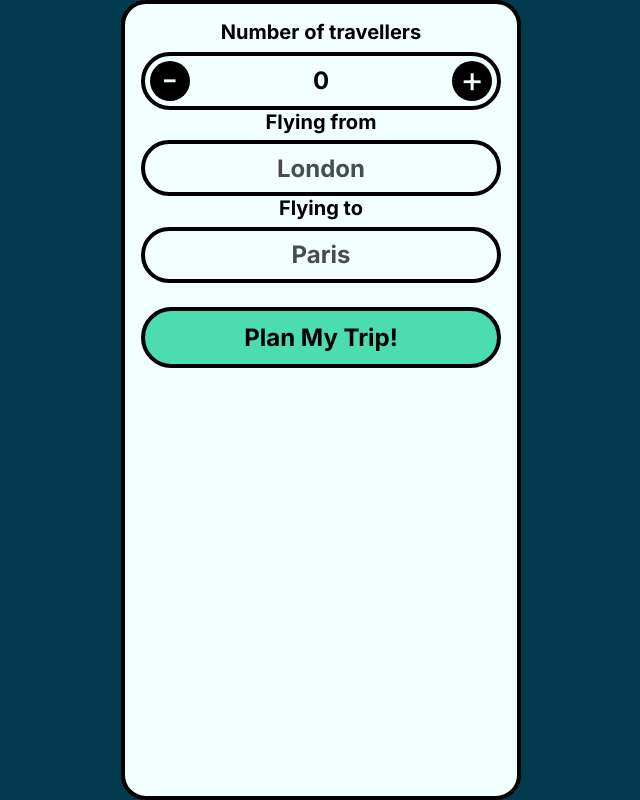
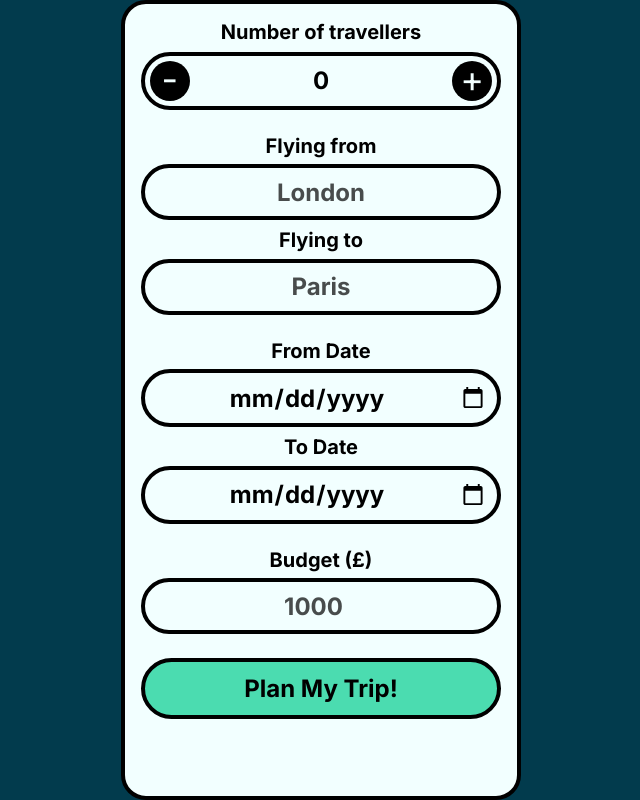
Before and after one commit to OrbicCode/ai-travel-agent, a React (Vite) app: page /planning in a window 1280 px wide. Shown: the whole page, without its empty margins (319-959 px from the left). Built offline with nearby package versions, Linux system fonts and the light colour scheme.

Commit message:
added controlled components

```diff
--- a/src/pages/PlanningPage/PlanningPage.tsx
+++ b/src/pages/PlanningPage/PlanningPage.tsx
@@ -1,25 +1,110 @@
-import { useState } from 'react';
+import { useEffect, useState } from 'react';
 import TravellerCounter from '../../components/TravellerCounter/TravellerCounter';
 import styles from './PlanningPage.module.css';
 
 export default function PlanningPage() {
   const [travellers, setTravellers] = useState<number>(0);
+  const [flyingFrom, setFlyingFrom] = useState<string>('');
+  const [flyingTo, setFlyingTo] = useState<string>('');
+  const [currentDate, setCurrentDate] = useState<string | undefined>(undefined);
+  const [fromDate, setFromDate] = useState<string>('');
+  const [toDate, setToDate] = useState<string>('');
+  const [budget, setBudget] = useState<string>('');
+
+  useEffect(() => {
+    function getCurrentDate() {
+      setCurrentDate(new Date().toISOString().split('T')[0]);
+    }
+    getCurrentDate();
+  }, []);
+
+  function handleFlyingFrom(e: React.ChangeEvent<HTMLInputElement>) {
+    setFlyingFrom(e.target.value);
+  }
+  function handleFlyingTo(e: React.ChangeEvent<HTMLInputElement>) {
+    setFlyingTo(e.target.value);
+  }
+  function handleFromDate(e: React.ChangeEvent<HTMLInputElement>) {
+    if (e.target.value > toDate && fromDate) {
+      setToDate(e.target.value);
+    }
+    setFromDate(e.target.value);
+  }
+  function handleToDate(e: React.ChangeEvent<HTMLInputElement>) {
+    if (e.target.value > fromDate) {
+      setToDate(e.target.value);
+    } else {
+      setToDate(fromDate);
+    }
+  }
+  function handleBudget(e: React.ChangeEvent<HTMLInputElement>) {
+    setBudget(e.target.value);
+  }
 
   function handleSubmit(e: React.FormEvent) {
     e.preventDefault();
   }
+
   return (
     <form onSubmit={handleSubmit}>
       <TravellerCounter travellers={travellers} onChange={setTravellers} />
-      <div className={styles.destinationsContainer}>
+      <div className={styles.inputGroupContainer}>
         <div className={styles.inputContainer}>
           <label>Flying from</label>
-          <input type='text' placeholder='London' className={styles.input} />
+          <input
+            type='text'
+            placeholder='London'
+            onChange={handleFlyingFrom}
+            value={flyingFrom}
+            className={styles.input}
+          />
         </div>
         <div className={styles.inputContainer}>
           <label>Flying to</label>
-          <input type='text' placeholder='Paris' className={styles.input} />
+          <input
+            type='text'
+            placeholder='Paris'
+            onChange={handleFlyingTo}
+            value={flyingTo}
+            className={styles.input}
+          />
         </div>
+      </div>
+
+      <div className={styles.inputGroupContainer}>
+        <div className={styles.inputContainer}>
+          <label>From Date</label>
+          <input
+            type='date'
+            min={currentDate}
+            placeholder='London'
+            onChange={handleFromDate}
+            value={fromDate}
+            className={styles.input}
+          />
+        </div>
+        <div className={styles.inputContainer}>
+          <label>To Date</label>
+          <input
+            type='date'
+            min={currentDate}
+            placeholder='Paris'
+            onChange={handleToDate}
+            value={toDate}
+            className={styles.input}
+          />
+        </div>
+      </div>
+
+      <div className={styles.inputContainer}>
+        <label>Budget (£)</label>
+        <input
+          type='number'
+          placeholder='1000'
+          onChange={handleBudget}
+          value={budget}
+          className={styles.input}
+        />
       </div>
       <button className={styles.button}>Plan My Trip!</button>
     </form>
```
